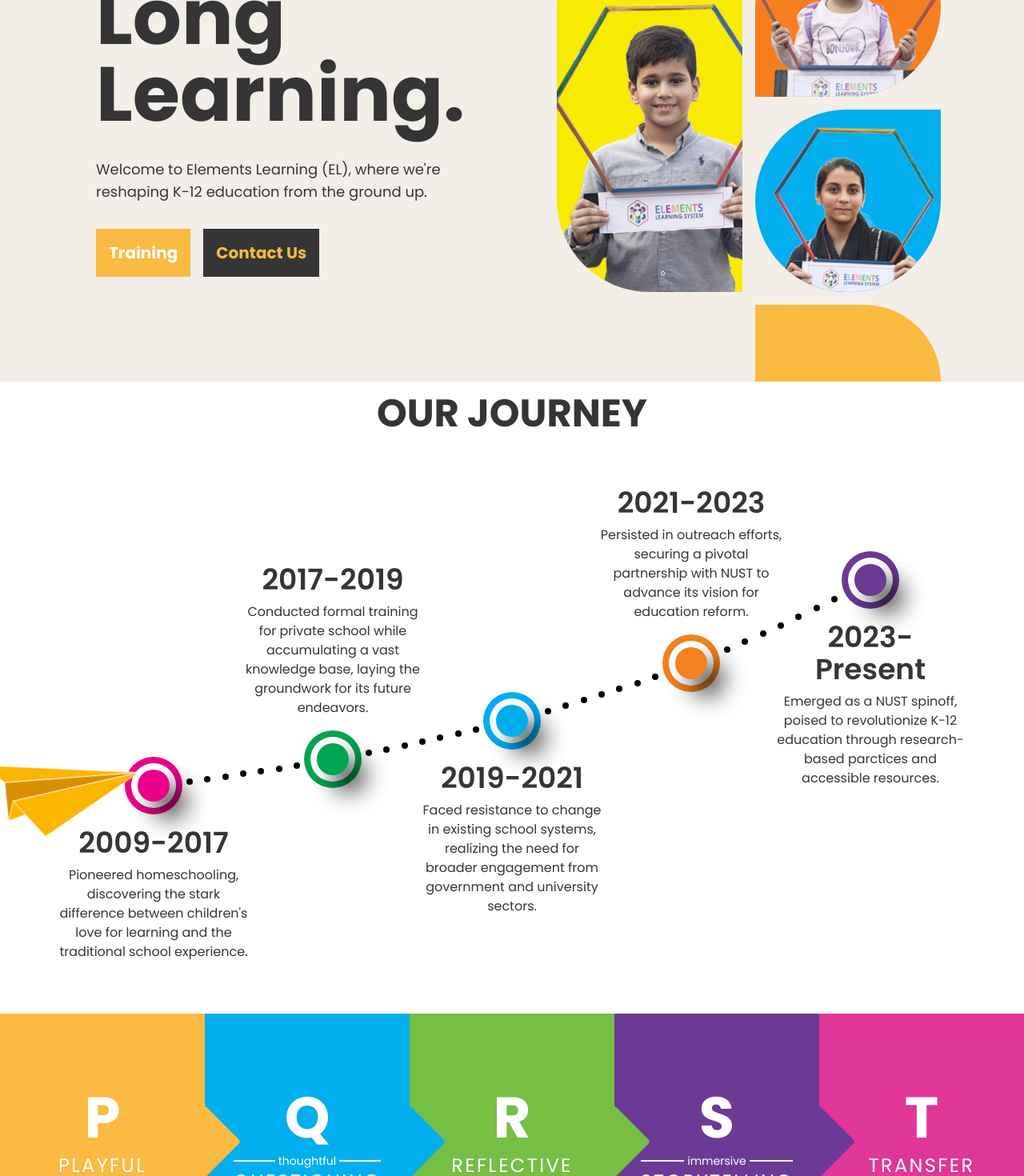
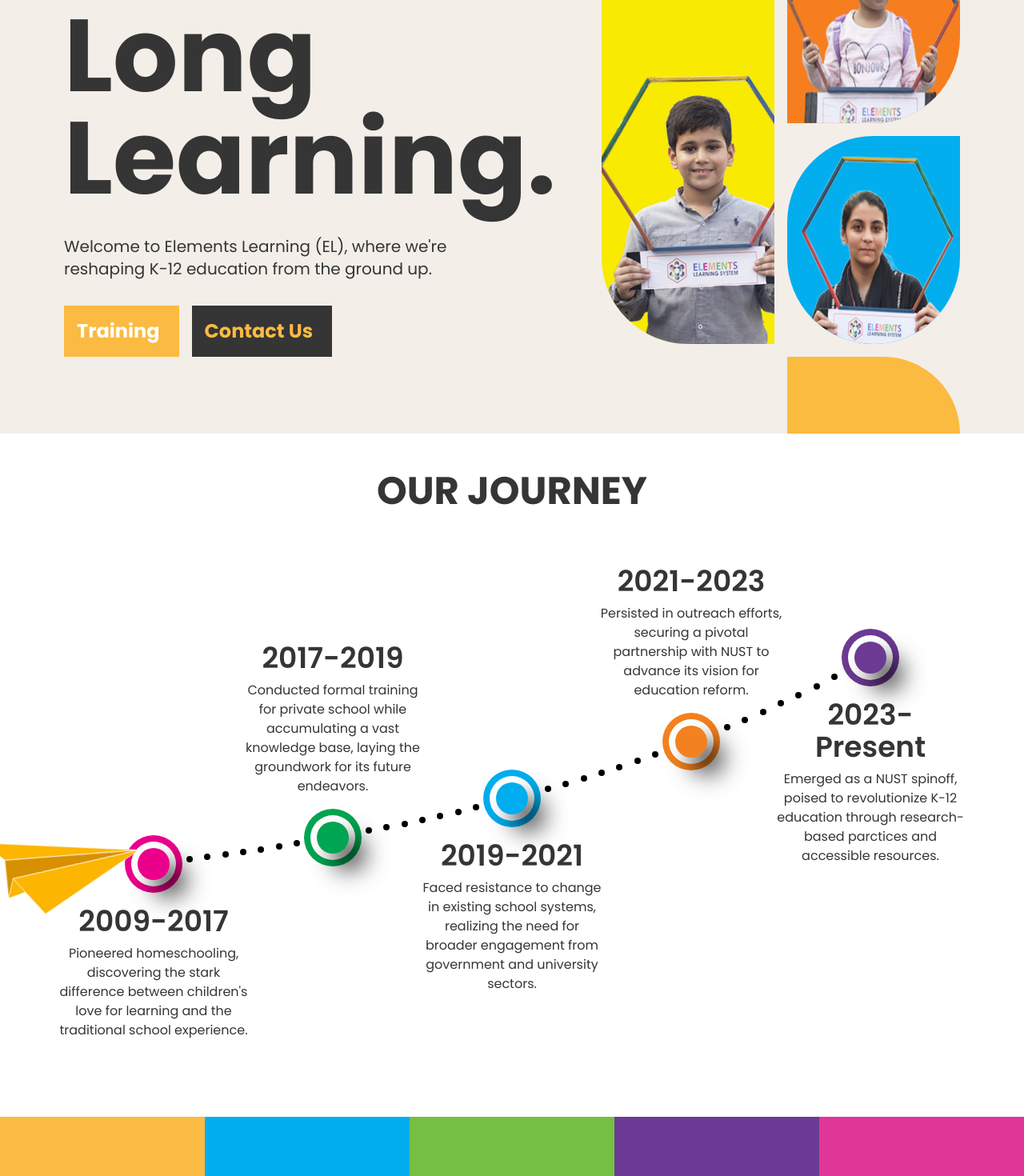
Before and after one commit to TahaShah141/elements-learning, a React (Vite) app: page / in a window 1280 px wide. Shown: the part 300-1770 px from the top of the page at 80% size. Built offline with nearby package versions, Linux system fonts and the light colour scheme.

Commit message:
revise responsiveness

```diff
--- a/src/Pages/AboutPage.jsx
+++ b/src/Pages/AboutPage.jsx
@@ -62,7 +62,7 @@
     <div className="flex flex-col w-full">
       <section className="bg-[#F3EEE8] p-2 xs:p-8 w-full flex flex-col-reverse min-[400px]:flex-row  min-[400px]:gap-4 lg:gap-20 justify-center items-center">
         <StaggeredHeaders headers={["About Us"]} containerClass="text-3xl min-[400px] text-4xl sm:text-6xl lg:text-9xl font-bold" direction="left" />
-        <div className="max-w-[300px] sm:max-w-[600px] md:max-w-[500px] lg:max-w-[600px]">
+        <div className="max-w-[200px] sm:max-w-[400px] md:max-w-[400px] lg:max-w-[600px]">
           <img src="/aboutpage/aboutus.png" alt="" />
         </div>
       </section>
--- a/src/Pages/BlogPage.jsx
+++ b/src/Pages/BlogPage.jsx
@@ -50,11 +50,11 @@
 
 const NewsCard = ({src, content, link, index}) => {
   return (
-    <SlidingDiv direction={"top"} delay={index*0.5} className="flex flex-col flex-1 rounded-[50px] overflow-hidden rounded-tl-none gap-4 max-w-md bg-[#F3EEE8]">
+    <SlidingDiv direction={"top"} delay={index*0.5} className="flex flex-col flex-1 rounded-[50px] overflow-hidden rounded-tl-none gap-4 md:max-w-md bg-[#F3EEE8]">
       <div className="w-full md:h-64 lg:h-72 xl:h-96 aspect-square bg-neutral-400">
         {/* <img src={src} alt="" className="size-full" /> */}
       </div>
-      <div className="flex flex-col flex-1 text-xs xs:text-base md:text-sm lg:text-base xl:text-xl gap-4 p-8 md:p-6 lg:p-6 xl:p-10 items-start">
+      <div className="flex flex-col flex-1 text-xs md:text-sm lg:text-base xl:text-xl gap-4 p-8 md:p-6 lg:p-6 xl:p-10 items-start">
         <p>{content}</p>
         <LinkButton textColor={"#FFFFFF"} bgColor="#FBBA41" text={"More Info"} />
       </div>
@@ -99,10 +99,10 @@
 export const BlogPage = () => {
   return (
     <div className="flex flex-col">
-      <section className=" bg[#F3EEE8] p-2 xs:p-8 w-full flex flex-col-reverse xs:flex-row  min-[400px]:gap-4 lg:gap-20 justify-center items-center ">
-        <StaggeredHeaders headers={["News and", "Blogs"]} containerClass="hidden xs:flex flex-col text-3xl sm:text-5xl lg:text-8xl font-bold" direction="left" />
-        <StaggeredHeaders headers={["News and Blogs"]} containerClass="min-[400px]:hidden text-2xl font-bold" direction="left" />
-        <div className="max-w-[300px] sm:max-w-[600px]">
+      <section className="bg-[#F3EEE8] p-2 xs:p-8 xs:px-10 md:px-20 w-full flex flex-col-reverse min-[400px]:flex-row  min-[400px]:gap-4 lg:gap-20 justify-center items-center">
+        <StaggeredHeaders headers={["News", "&", "Blogs"]} containerClass="text-3xl min-[400px]:block hidden text-4xl sm:text-6xl lg:text-9xl font-bold" direction="left" />
+        <StaggeredHeaders headers={["News & Blogs"]} containerClass="text-3xl min-[400px]:hidden text-4xl sm:text-6xl lg:text-9xl font-bold" direction="left" />
+        <div className="max-w-[200px] sm:max-w-[400px] md:max-w-[400px] lg:max-w-[600px]">
           <img src="/newsandblogspage/newsandblogs.png" alt="" />
         </div>
       </section>
--- a/src/Pages/ContactPage.jsx
+++ b/src/Pages/ContactPage.jsx
@@ -7,10 +7,9 @@
 export const ContactPage = () => {
   return (
     <div className="flex flex-col">
-      <section className="bg-[#F3EEE8] p-2 xs:p-8 w-full flex flex-col-reverse min-[400px]:flex-row  min-[400px]:gap-4 lg:gap-20 justify-center items-center ">
-        <StaggeredHeaders headers={["Contact", "Us."]} containerClass="hidden min-[400px]:flex flex-col text-4xl sm:text-6xl lg:text-9xl font-bold" direction="left" />
-        <StaggeredHeaders headers={["Contact Us."]} containerClass="min-[400px]:hidden text-3xl font-bold" direction="left" />
-        <div className="max-w-[400px] sm:max-w-[600px]">
+      <section className="bg-[#F3EEE8] p-2 xs:p-8 xs:px-10 md:px-20 w-full flex flex-col-reverse min-[400px]:flex-row  min-[400px]:gap-4 lg:gap-20 justify-center items-center">
+        <StaggeredHeaders headers={["Contact Us"]} containerClass="text-3xl min-[400px] text-4xl sm:text-6xl lg:text-9xl font-bold" direction="left" />
+        <div className="max-w-[200px] sm:max-w-[400px] md:max-w-[400px] lg:max-w-[600px]">
           <img src="/contactpage/contactus.png" alt="" />
         </div>
       </section>
--- a/src/Pages/LandingPage/Hero.jsx
+++ b/src/Pages/LandingPage/Hero.jsx
@@ -1,14 +1,16 @@
+import { IconButton } from "@/components/custom/IconButton"
 import { LinkButton } from "../../components/LinkButton"
 import { SlidingDiv } from "../../components/SlidingDiv"
 import { StaggeredHeaders } from "../../components/StaggeredHeaders"
+import { ArrowRight, ArrowRightIcon } from "lucide-react"
 
 export const Hero = () => {
   return (
     <>
-      <div className="py-10 xs:py-16 sm:py-24 md:max-w-lg flex w-full flex-col gap-4 lg:gap-8">
-        <StaggeredHeaders containerClass="px-6 xs:px-10 md:px-4 text-4xl xs:text-6xl sm:text-8xl md:text-7xl lg:text-8xl text-[#353535] font-bold" headers={["Life", "Long", "Learning."]}/>
-        <SlidingDiv className="px-6 xs:px-10 md:px-4" direction={"bottom"} px={10} delay={1}>
-          <p className="text-xs xs:text-sm lg:text-lg">Welcome to Elements Learning (EL), where we're reshaping K-12 education from the ground up.</p>
+      <div className="py-10 bg-re-500 xs:py-16 sm:py-24 md:max-w-lg flex w-full flex-col gap-4 lg:gap-8">
+        <StaggeredHeaders containerClass="px-10 md:px-0 text-6xl sm:text-8xl md:text-7xl lg:text-8xl xl:text-9xl text-[#353535] font-bold" headers={["Life", "Long", "Learning."]}/>
+        <SlidingDiv className="px-10 md:px-0" direction={"bottom"} px={10} delay={1}>
+          <p className="text-xs xs:text-sm lg:text-xl">Welcome to Elements Learning (EL), where we're reshaping K-12 education from the ground up.</p>
         </SlidingDiv>
 
         <div className="w-full py-4 xs:py-8 gap-4 flex flex-col md:hidden overflow-hidden">
@@ -28,13 +30,12 @@
             </div>
           </SlidingDiv>
         </div>
-        <SlidingDiv direction={"bottom"} delay={1} className="flex gap-4 px-6 xs:px-10 md:px-4">
-
-          <LinkButton text="Training" textColor={"#FFFFFF"} bgColor={"#FBBA41"} />
-          <LinkButton text="Contact Us" bgColor={"#353535"} textColor={"#FBBA41"} />
+        <SlidingDiv direction={"bottom"} delay={1} className="flex gap-4 px-10 md:px-0">
+          <IconButton icon={<ArrowRightIcon className="size-full"/>} text={"Training"} className={"bg-[#FBBA41] font-bold text-lg xs:text-xl lg:text-2xl text-white p-2 xs:px-4 lg:p-4"} />
+          <IconButton icon={<ArrowRightIcon className="size-full"/>} text={"Contact Us"} className={"text-[#FBBA41] font-bold text-lg xs:text-xl lg:text-2xl bg-[#353535] p-2 xs:px-4 lg:p-4"} />
         </SlidingDiv>
       </div>
-      <div className="w-full xl:w-2/5 gap-4 hidden md:flex overflow-hidden">
+      <div className="w-full xl:w-2/5 gap-4 hidden bg-re-600 md:flex overflow-hidden">
         <SlidingDiv className="flex flex-col gap-4 flex-1" direction={"top"} px={100} delay={0.5}>
           <div className="h-16 xl:h-24 bg-[#74BE43] rounded-bl-[70px] lg:rounded-bl-[120px]"></div>
           <div className="flex-1 bg-[#F8EA01] flex items-end overflow-hidden rounded-[70px] lg:rounded-[120px] lg:rounded-br-none rounded-br-none">
--- a/src/Pages/LandingPage/LandingPage.jsx
+++ b/src/Pages/LandingPage/LandingPage.jsx
@@ -51,12 +51,11 @@
 export const LandingPage = () => {
   return (
     <div className="flex flex-col overflow-hidden items-center">
-
-      <section className="bg-[#F3EEE8] w-full flex md:justify-center lg:px-10 lg:gap-12 xl:gap-20">
+      <section className="bg-[#F3EEE8] w-full justify-between flex md:px-10 xl:px-20">
         <Hero />
       </section>
 
-      <section className="w-full py-4">
+      <section className="w-full py-12">
         <SlidingDiv direction={"right"} px={75}>
           <h3 className="px-4 text-3xl min-[900px]:text-5xl min-[900px]:text-center font-bold uppercase">Our Journey</h3>
         </SlidingDiv>
@@ -73,7 +72,7 @@
         <Pillars />
       </section>
 
-      <section className="bg-[#F3EEE8] p-8 sm:p-12 lg:p-20 lg:px-32 xl:px-40 w-full" >
+      <section className="bg-[#F3EEE8] p-8 sm:p-10 lg:p-20 w-full" >
         <WhatWeOffer />
       </section>
 
--- a/src/Pages/LandingPage/PuzzlePieces.jsx
+++ b/src/Pages/LandingPage/PuzzlePieces.jsx
@@ -55,12 +55,12 @@
   return (
     <motion.div variants={itemVariants} className="relative flipping-card-parent group text-white flex-1 h-full" style={{backgroundColor: color, zIndex: order}}>
       {showTab && <div className="absolute size-4 xs:size-6 sm:size-8 md:size-10 lg:size-14 xl:size-16 rounded-sm bg-white right-0 top-1/2 -translate-y-1/2 translate-x-1/2 rotate-45" style={{backgroundColor: color}}/>}
-      <div className='w-full h-full flipping-card group text-[8px] sm:text-sm md:text-base lg:text-xl xl:text-2xl'>
+      <div className='w-full h-full flipping-card group text-[8px] sm:text-sm md:text-base lg:text-xl xl:text-3xl'>
         <div className='size-full min-[400px]:group-hover:hidden flex flex-col justify-center items-center gap-px md:gap-1 lg:gap-2'>
           <p className="font-bold text-sm xs:text-base sm:text-2xl md:text-3xl lg:text-5xl xl:text-7xl">{letter}</p>
           <div className={`flex ${reverseOrder ? "flex-col-reverse" : "flex-col"}`}>
             <p className="uppercase text-center sm:tracking-wider md:tracking-widest">{header}</p>
-            <p className="flex justify-center items-center gap-1 w-full text-sm">
+            <p className="flex justify-center items-center gap-1 w-full text-xs lg:text-sm xl:text-base">
               <span className="flex-1 hidden lg:block h-0 border border-white "/>
                 {meaning}
               <span className="flex-1 hidden lg:block h-0 border border-white "/>
--- /dev/null
+++ b/src/components/custom/IconButton.jsx
@@ -0,0 +1,13 @@
+
+export const IconButton = ({icon, text, className}) => {
+  return (
+    <button className={`group ${className}`}>
+      <div className="flex items-center gap-2">
+        <p>{text}</p>
+        <div className="w-0 transition-all duration-500 sm:group-hover:w-6 lg:group-hover:w-8 overflow-hidden">
+          {icon}
+        </div>
+      </div>
+    </button>
+  )
+}
```
